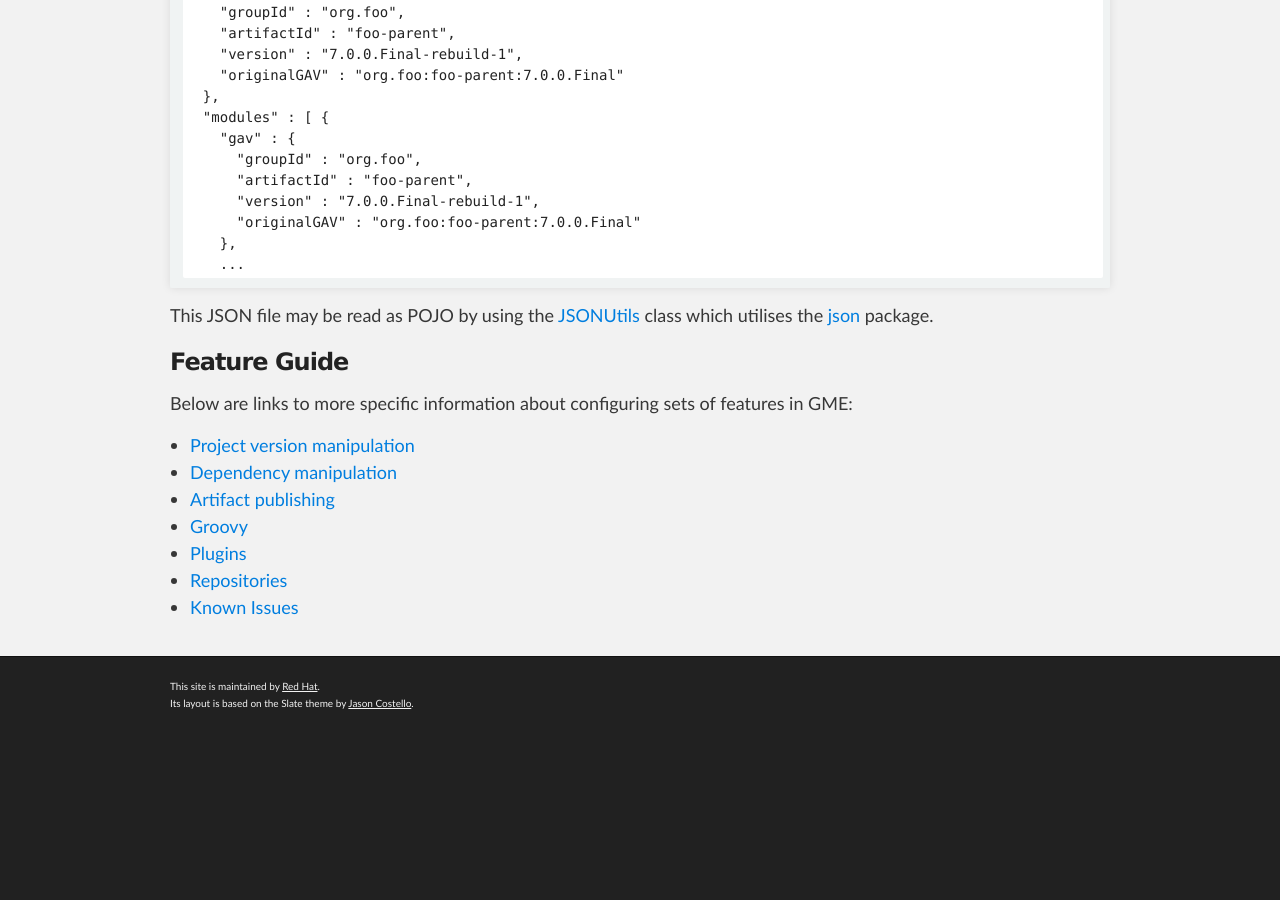
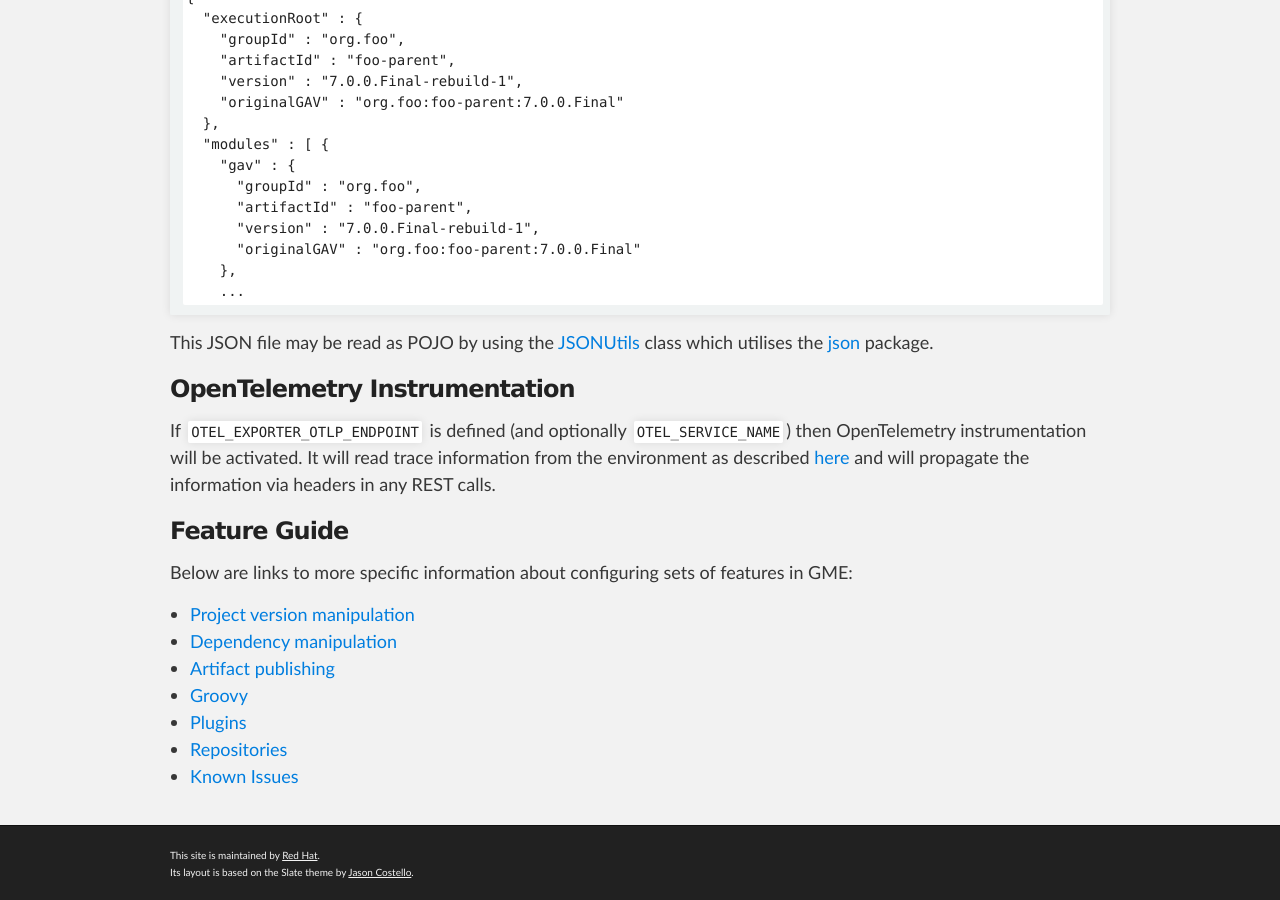
Before and after one commit to project-ncl/gradle-manipulator, a Jekyll site: the page built from index.md, in a window 1280 px wide and 900 px high, scrolled down 4316 px. Built offline with Jekyll 4.4.1, drawn with Linux system fonts in a browser that asks for light colours; before the commit the page ends 5047 px from its top, so only the background shows below that; some of the changed text lies outside the part shown.

Commit message:
NCL-7432 Add OpenTelemetry instrumentation to GME

```diff
--- a/index.md
+++ b/index.md
@@ -186,6 +186,11 @@ This JSON file may be read as POJO by using the [JSONUtils](https://github.com/r
 class which utilises the [json](https://github.com/release-engineering/pom-manipulation-ext/blob/master/common/src/main/java/org/commonjava/maven/ext/common/json)
 package.
 
+### OpenTelemetry Instrumentation
+
+If `OTEL_EXPORTER_OTLP_ENDPOINT` is defined (and optionally `OTEL_SERVICE_NAME`) then OpenTelemetry instrumentation
+will be activated. It will read trace information from the environment as described [here](https://github.com/jenkinsci/opentelemetry-plugin/blob/master/docs/job-traces.md#environment-variables-for-trace-context-propagation-and-integrations) and will propagate the information via headers in any REST calls.
+
 ### Feature Guide
 
 Below are links to more specific information about configuring sets of features in GME:
```
